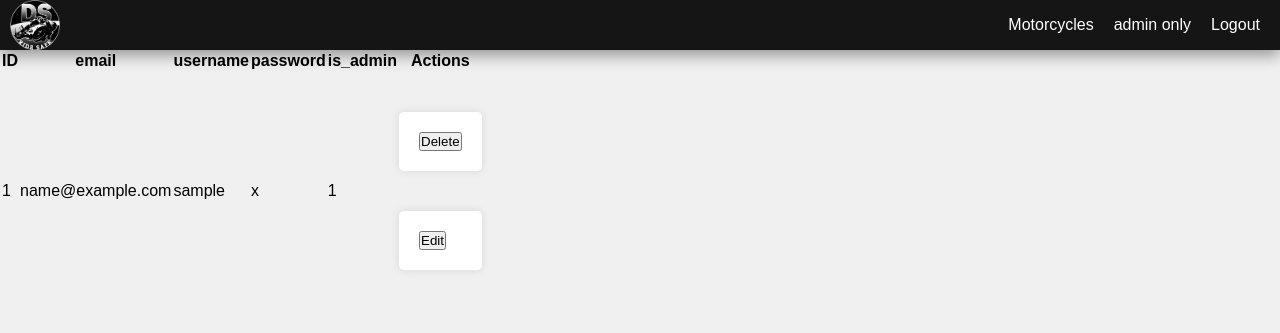
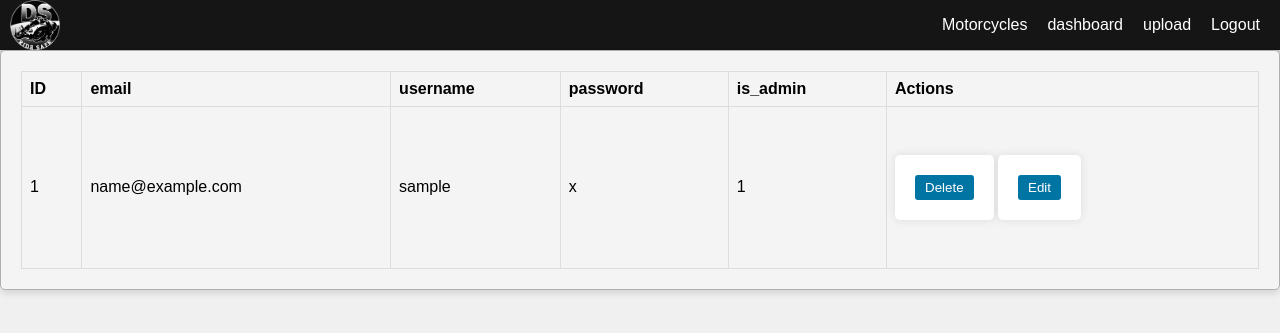
Before and after one commit to ElongatedMust/final, a PHP site: page /adminpage.php in a window 1280 px wide. Shown: the top 333 px of the page. Run offline with PHP 8.4, Linux system fonts and the light colour scheme; the visitor is signed in with stand-in values (Sample User, id 1); tables that the repository leaves empty or names only in its code hold one stand-in row (values such as "Sample post").

```diff
--- a/Styling/adminpage.css
+++ b/Styling/adminpage.css
@@ -0,0 +1,54 @@
+Style the dashboard container
+.dashboard {
+    display: flex;
+    justify-content: space-around;
+    padding: 20px;
+}
+
+/* Style the panel */
+.panel1 {
+    background-color: #f4f4f4;
+    border: 1px solid #afafaf;
+    padding: 20px;
+    box-shadow: 0 4px 6px rgba(0, 0, 0, 0.1);
+    border-radius: 5px;
+}
+
+/* Style the table */
+table {
+    width: 100%;
+    border-collapse: collapse;
+}
+
+table, th, td {
+    border: 1px solid #ddd;
+}
+
+th, td {
+    padding: 8px;
+    text-align: left;
+}
+
+/* Add hover effect for table rows */
+tr:hover {
+    background-color: #f2f2f2;
+}
+
+/* Style form buttons */
+form {
+    display: inline-block;
+}
+
+input[type="submit"] {
+    background-color: #0074a2;
+    color: #fff;
+    border: none;
+    padding: 5px 10px;
+    border-radius: 3px;
+    cursor: pointer;
+    transition: background-color 0.3s;
+}
+
+input[type="submit"]:hover {
+    background-color: #005b8b;
+}
--- a/header.php
+++ b/header.php
@@ -10,7 +10,8 @@ require_once('template.php');
         <ul>
             <li><a href="motorcycles.php">Motorcycles</a></li>
             <!-- <li><a href="register.php">Register</a></li> -->
-            <li> <?php if ($isAdmin) { echo '<a href="adminpage.php">admin only</a>';} ?> </li>
+            <li> <?php if ($isAdmin) { echo '<a href="adminpage.php">dashboard</a>';} ?> </li>
+            <li> <?php if ($isAdmin) { echo '<a href="uploads.php">upload</a>';} ?> </li>
             <li><?php if ($isLoggedIn){echo '<a href="logout.php">Logout</a>';}
                 else {echo'<a href="login.php">Login</a>';}
             ?></li>
--- a/template.php
+++ b/template.php
@@ -8,6 +8,7 @@
     <link rel="stylesheet" href="Styling/register.css">
     <link rel="stylesheet" href="Styling/homepage.css">
     <link rel="stylesheet" href="Styling/adminpage.css">
+    <link rel="stylesheet" href="Styling/uploads.css">
     <script src="https://code.jquery.com/jquery-3.6.0.min.js"></script>
 
     <?php $isAdmin = isset($_SESSION['is_admin']) && $_SESSION['is_admin'] == 1;
```
Also changed, not shown: Styling/uploads.css (added, +43 -0 lines), connections/db.upload.php (added, +49 -0 lines), imageform.php (deleted, +0 -20 lines), uploads.php (added, +24 -0 lines), images/HD-wallpaper-purple-galaxy-espacio-nebula-nebulae-solar-space-star-stars-system-tumblr.jpg (added), images/image_2023-10-17_115134551-removebg-preview.png (added), images/show_image1.jpg (deleted).
